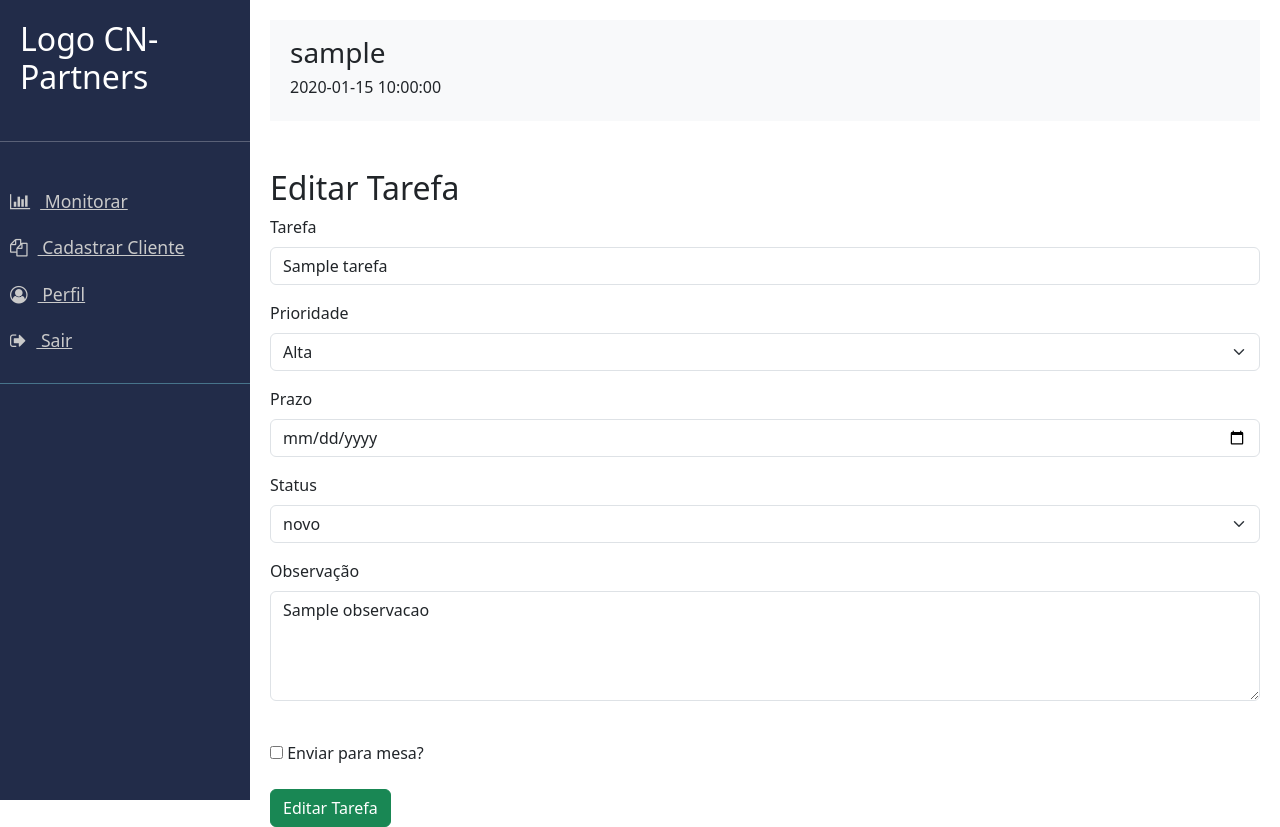
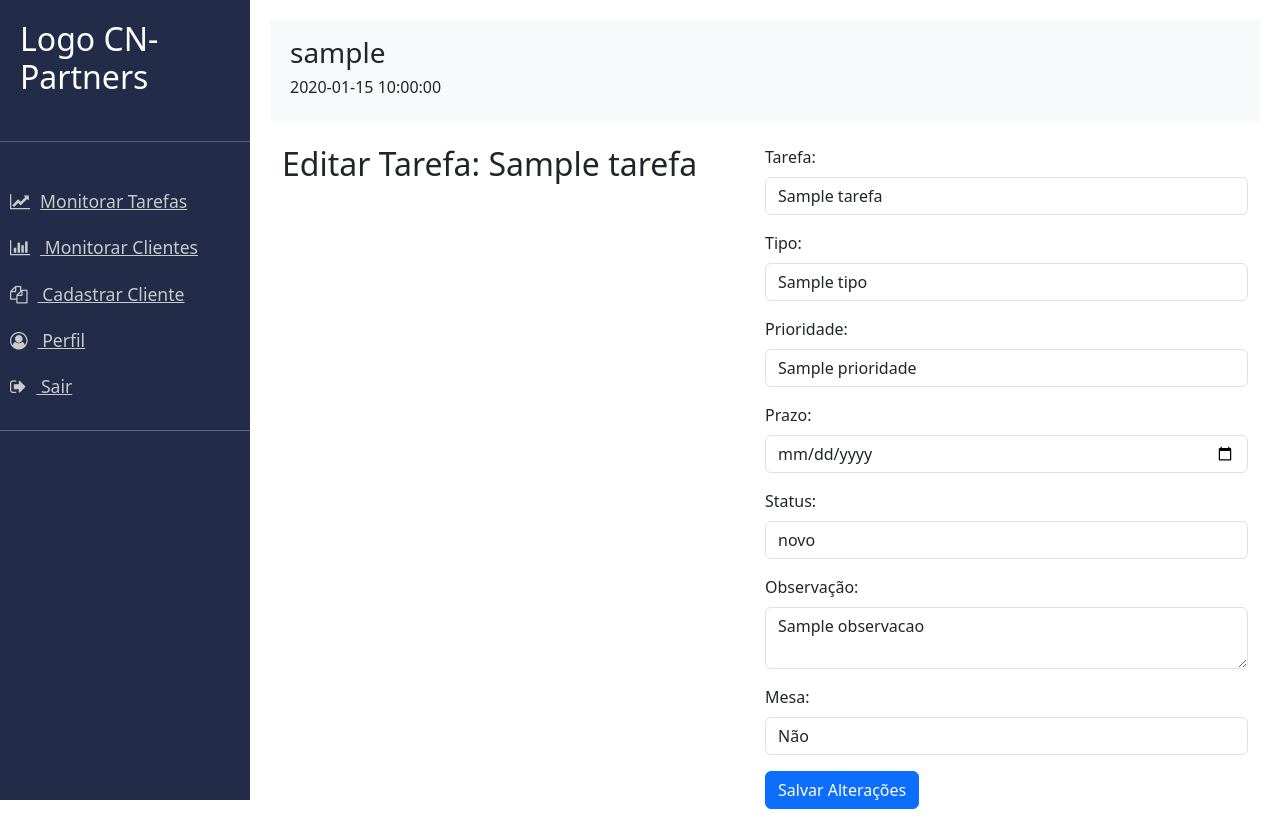
Before and after one commit to vini-moura/cnpartners, a Flask app: template templates/editar_tarefa.html in a window 1280 px wide. Run offline with Flask 3, Linux system fonts and the light colour scheme; the template is opened without the code that fills it: most values are stand-ins (such as "Sample title", 1, 10 or a date in 2020); some libraries are stand-ins or nearby versions.

Commit message:
correcoes

```diff
--- a/templates/base.html
+++ b/templates/base.html
@@ -18,7 +18,8 @@
             </div>
             <hr>
             <ul class="list-unstyled components">
-                <li> <a href="{{url_for('monitorar')}}"> <i class="fa fa-bar-chart"></i> Monitorar </a>  </li>
+                <li> <a href="{{url_for('monitorar_tarefas')}}"><i class="fa fa-line-chart"></i>Monitorar Tarefas</a></li>
+                <li> <a href="{{url_for('monitorar')}}"> <i class="fa fa-bar-chart"></i> Monitorar Clientes </a>  </li>
                 {% if mesa == 1: %}
                 <li> <a href="{{url_for('tarefas_mesa')}}"> <i class="fa fa-paper-plane"></i> Tarefas da Mesa </a> </li>
                 {% endif%}
@@ -42,7 +43,7 @@
     </div>
 
 
-  <!-- Bootstrap and JavaScript -->
+  <!-- Bootstrap e JavaScript -->
   <script src="{‌{ url_for('static', filename='vendor/jquery/jquery.min.js')}}"></script>
   <script src="{‌{ url_for('static', filename='vendor/bootstrap/js/bootstrap.bundle.min.js')}}"></script>
   <script src="{‌{ url_for('static', filename='js/validacoes.js')}}"></script>
--- a/templates/editar_tarefa.html
+++ b/templates/editar_tarefa.html
@@ -1,49 +1,52 @@
 {% extends "base.html" %}
 {% from 'bootstrap5/form.html' import render_form %}
-{% block title%} Editar Tarefa {%endblock%}
+{% block title %} Editar Tarefa {% endblock %}
 {% block content %}
-<br>
-<br>
 
-<!--Clientes-->
-<h2>Editar Tarefa</h2>
-<form method="POST" action="{{ url_for('editar_tarefa', id=tarefa.id) }}">
-    <input type="hidden" name="opcd" value="{{ tarefa.id }}">
+<div class="container mt-4">
+    <h2>Editar Tarefa: {{ tarefa.tarefa }}</h2>
+    <form action="{{ url_for('editar_tarefa', id=tarefa.id) }}" method="post">
+
         <div class="mb-3">
-        <label for="nomeTarefa" class="form-label">Tarefa</label>
-        <input type="text" class="form-control" id="nomeTarefa" name="tarefa" value="{{tarefa.tarefa}}">
+            <label for="tarefa" class="form-label">Tarefa:</label>
+            <input type="text" class="form-control" id="tarefa" name="tarefa" value="{{ tarefa.tarefa }}">
         </div>
+
         <div class="mb-3">
-        <label class="form-label">Prioridade</label>
-        <select class="form-select" id="prioridade" name="prioridade" required>
-            <option value="Alta">Alta</option>
-            <option value="Média">Média</option>
-            <option value="Baixa">Baixa</option>
+            <label for="tipo" class="form-label">Tipo:</label>
+            <input type="text" class="form-control" id="tipo" name="tipo" value="{{ tarefa.tipo }}">
+        </div>
+
+        <div class="mb-3">
+            <label for="prioridade" class="form-label">Prioridade:</label>
+            <input type="text" class="form-control" id="prioridade" name="prioridade" value="{{ tarefa.prioridade }}">
+        </div>
+
+        <div class="mb-3">
+            <label for="prazo" class="form-label">Prazo:</label>
+            <input type="date" class="form-control" id="prazo" name="prazo" value="{{ tarefa.prazo }}">
+        </div>
+
+        <div class="mb-3">
+            <label for="status" class="form-label">Status:</label>
+            <input type="text" class="form-control" id="status" name="status" value="{{ tarefa.status }}">
+        </div>
+
+        <div class="mb-3">
+            <label for="observacao" class="form-label">Observação:</label>
+            <textarea class="form-control" id="observacao" name="observacao">{{ tarefa.observacao }}</textarea>
+        </div>
+
+        <div class="mb-3">
+            <label for="mesa" class="form-label">Mesa:</label>
+            <select class="form-control" id="mesa" name="mesa">
+                <option value="0" {% if tarefa.mesa == 0 %}selected{% endif %}>Não</option>
+                <option value="1" {% if tarefa.mesa == 1 %}selected{% endif %}>Sim</option>
             </select>
         </div>
-    <div class="mb-3">
-        <label for="prazoTarefa" class="form-label">Prazo</label>
-        <input type="date" class="form-control" id="prazoTarefa" name="prazo" value="{{tarefa.prazo}}"  required>
+
+        <button type="submit" class="btn btn-primary">Salvar Alterações</button>
+    </form>
 </div>
-    <div class="mb-3">
-        <label for="nomeTarefa" class="form-label">Status</label>
-        <select class="form-select" id="status" name="status" required>
-            <option value="novo" {% if tarefa.status =="novo" %}selected{% endif %}>novo</option>
-            <option value="iniciado"  {% if tarefa.status=='iniciado' %}selected{% endif %}>Iniciado</option>
-            <option value="concluido" {% if tarefa.status=='concluido' %}selected{% endif %}>Concluído</option>
-            <option value="cancelado"  {% if tarefa.status=='cancelado' %}selected{% endif %}>Cancelado</option>
-        </select>
-    </div>
-    <div class="mb-3">
-        <label for="nomeTarefa" class="form-label">Observação</label>
-        <textarea class="form-control" id="observacao" name="observacao" rows="4">{{ tarefa.observacao }}</textarea>
-    </div>
-    <br>
-    <div>
-        <input type="checkbox" name="mesa" value="mesa">
-        <label >Enviar para mesa?</label>
-    </div>
-    <br>
-    <button type="submit" class="btn btn-success">Editar Tarefa</button>
-</form>
-{%endblock%}
+
+{% endblock %}
--- a/templates/monitorar.html
+++ b/templates/monitorar.html
@@ -28,6 +28,8 @@
               <td><a href="{{ url_for('sessiondid', did=cliente.id, route='tarefas') }}" class="btn btn-primary">Atualizar</a></td>
             </tr>
             {% endfor %}
+            <br>
+            <button></button>
         </tbody>
     </table>
 </div>
--- a/templates/tarefas.html
+++ b/templates/tarefas.html
@@ -27,7 +27,7 @@
                         <td>{{ tarefa.prioridade }}</td>
                         <td>{{ tarefa.prazo }}</td>
                         <td>{{ tarefa.status }}</td>
-                        <td><a href="{{url_for('editar_tarefa', id=tarefa.id)}}">Editar</a></td>
+                        <td><a href="{{url_for('sessiondid', did=tarefa.id, route='editar_tarefa')}}">Editar</a></td>
                        <!-- <td>{{ tarefa.telefone }}</td> -->
                     </tr>
                     {% endfor %}
```
Also changed, not shown: app.py (+8 -6 lines), server.py (+36 -21 lines), templates/editar_cliente.html (+28 -19 lines), templates/monitorar_tarefas.html (added, +34 -0 lines), instance/crm.db, 1 other file. Lines whose indentation alone changed are shown as unchanged.
